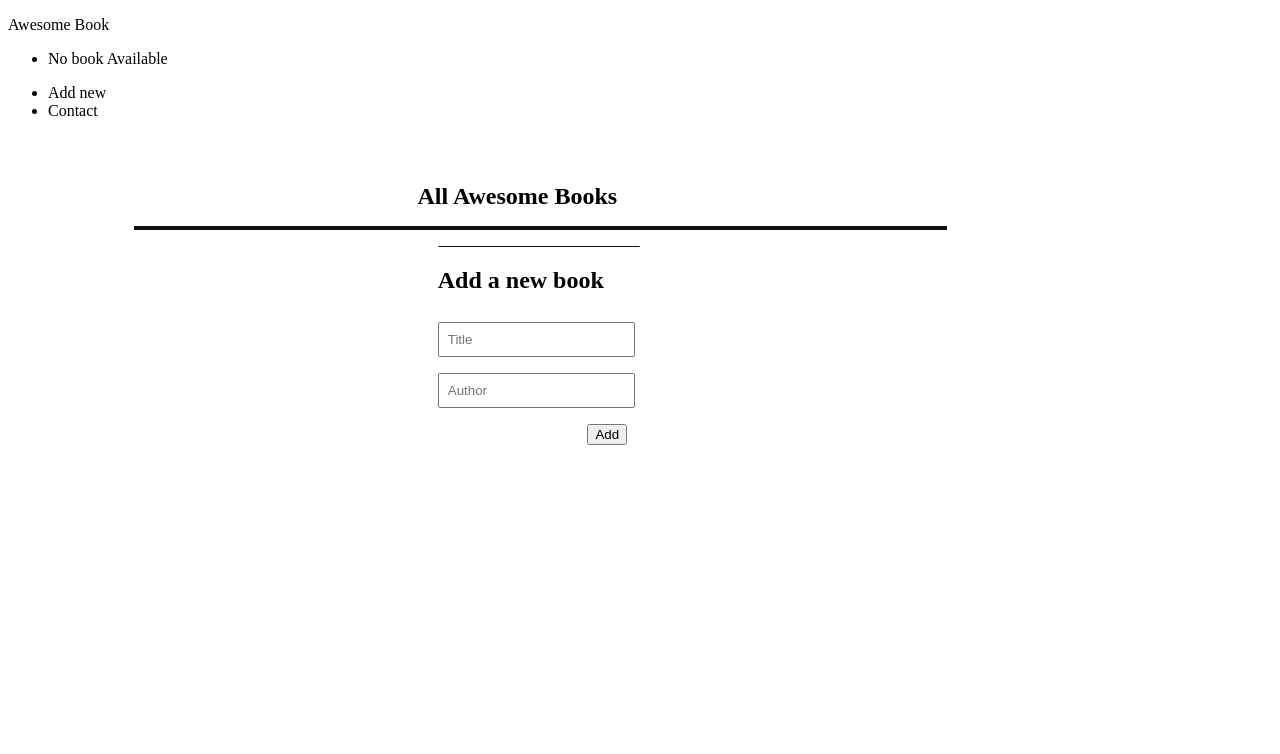
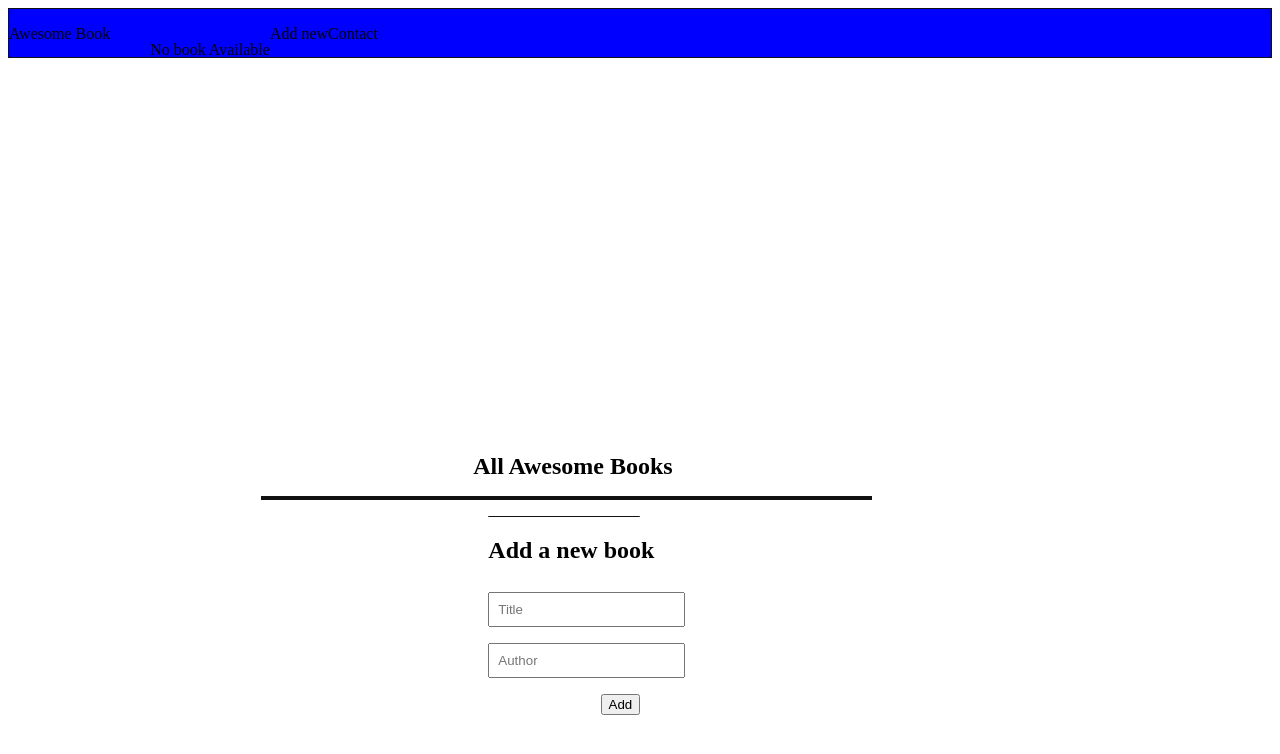
Before and after one commit to worashf/Awesome-book-class, a website with bundled scripts: page index.html in a window 1280 px wide. Built offline with nearby package versions, Linux system fonts and the light colour scheme.

Commit message:
add nav styling

```diff
--- a/style.css
+++ b/style.css
@@ -1,17 +1,42 @@
+ .header{
+   border: 1px solid #111;
+   background-color: blue;
+height: 3rem;
+display: flex;
+
+
+
+
+ }
+ .nav{
+   list-style: none;
+   display: flex;
+
+ }
+
 .container {
-  margin: 5% 10%;
+  margin: 20% 10%;
+  padding: 10%;
 }
+/* .book-wrapper{
+  margin: 10%;
+} */
 
 .book-list {
   border: 2px solid #111;
   width: 80%;
-  margin: 15px 0 15px 0;
+  /* margin-top: 10%; */
+
+
 }
 
 .book-item {
   display: flex;
   justify-content: space-between;
-  padding: 1rem;
+
+
+
+
 }
 
 .gray-back {
```
